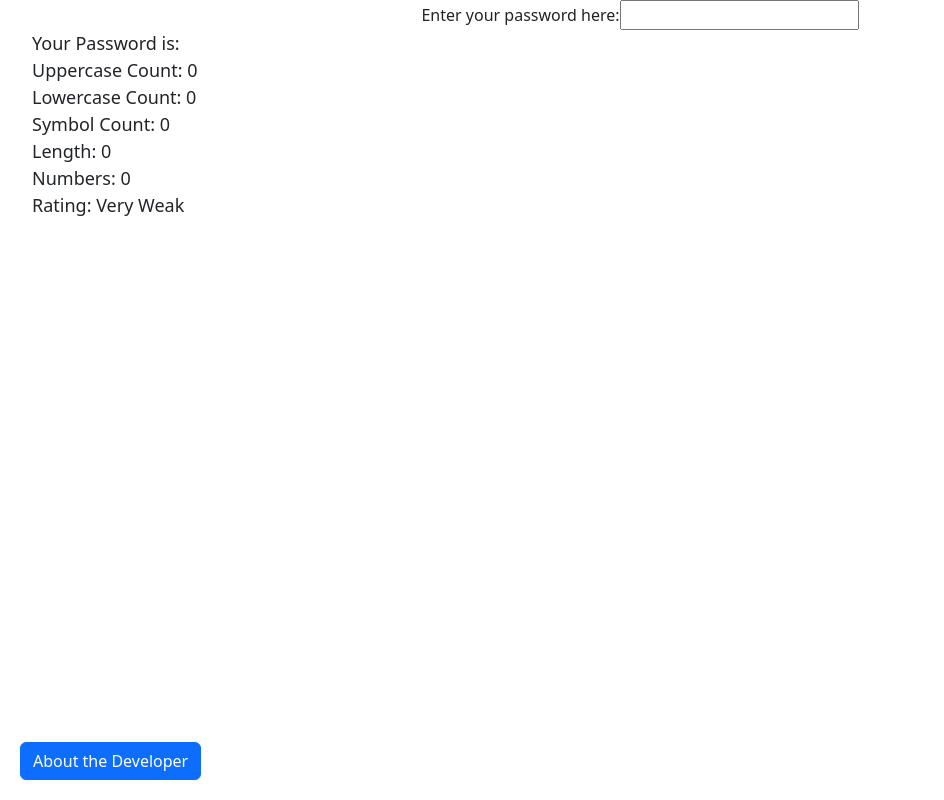
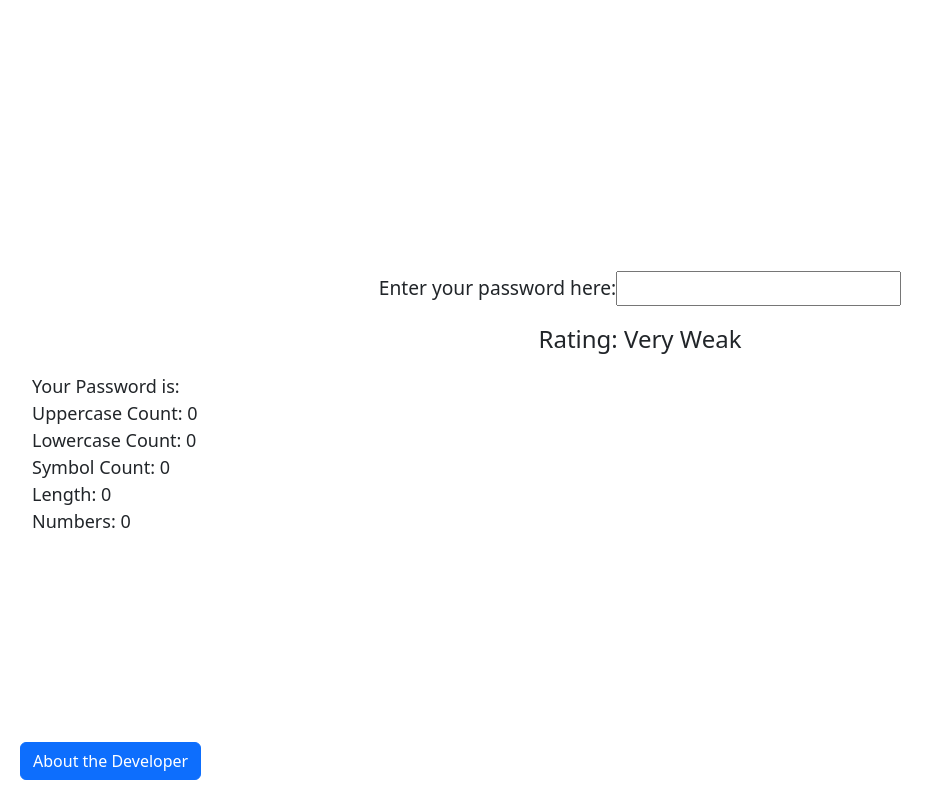
Before and after one commit to kmr6702/password-strength-checker, a React (Create React App) app: page / in a window 1280 px wide. Shown: the whole page, without its empty margins (0-944 px from the left). Built offline with nearby package versions, Linux system fonts and the light colour scheme.

Commit message:
Changed the password input the be hidden characters

```diff
--- a/src/Screens/Dashboard.jsx
+++ b/src/Screens/Dashboard.jsx
@@ -40,16 +40,21 @@ export default function Dashboard(){
 
             </div>
 
+            <div className="row">
                 {/*Take the users input, stores it in the password variable*/}
-            <label>
+                <label className='input'>
                     Enter your password here:
                     <input
                         value={password}
+                        type="password"
                         maxLength={100}
                         onChange={handleChange}
                     />
                 </label>
 
+                <p className='rating'>
+                    Rating: {quickAnalysis}
+                </p>
 
                 <p>
                     <ul>
@@ -59,9 +64,10 @@ export default function Dashboard(){
                         <li>Symbol Count: {symbolCount}</li>
                         <li>Length: {length}</li>
                         <li>Numbers: {numberCount}</li>
-                    <li>Rating: {quickAnalysis}</li>
                     </ul>
                 </p>
+            </div>
+
             <div className="dashboard-footer">
                 <Button
                 as={Link}
```
Lines whose indentation alone changed are shown as unchanged.
